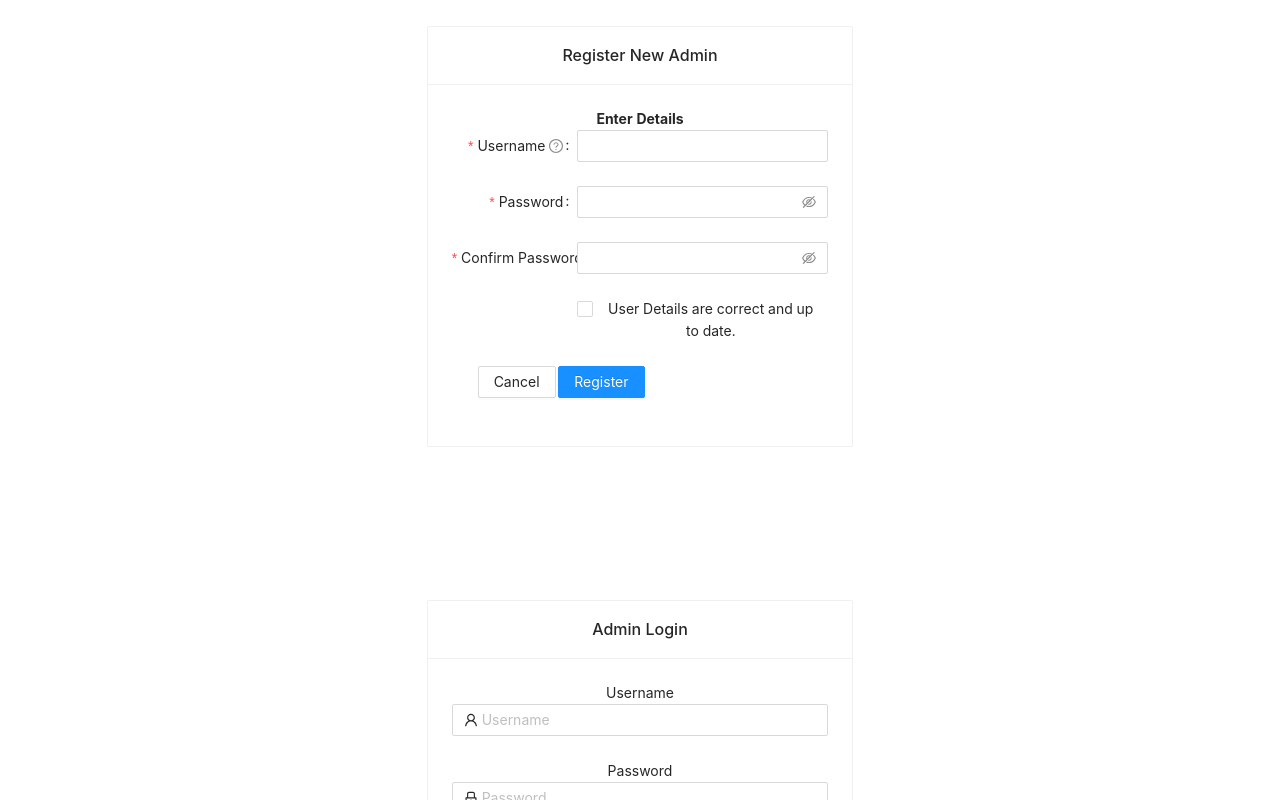
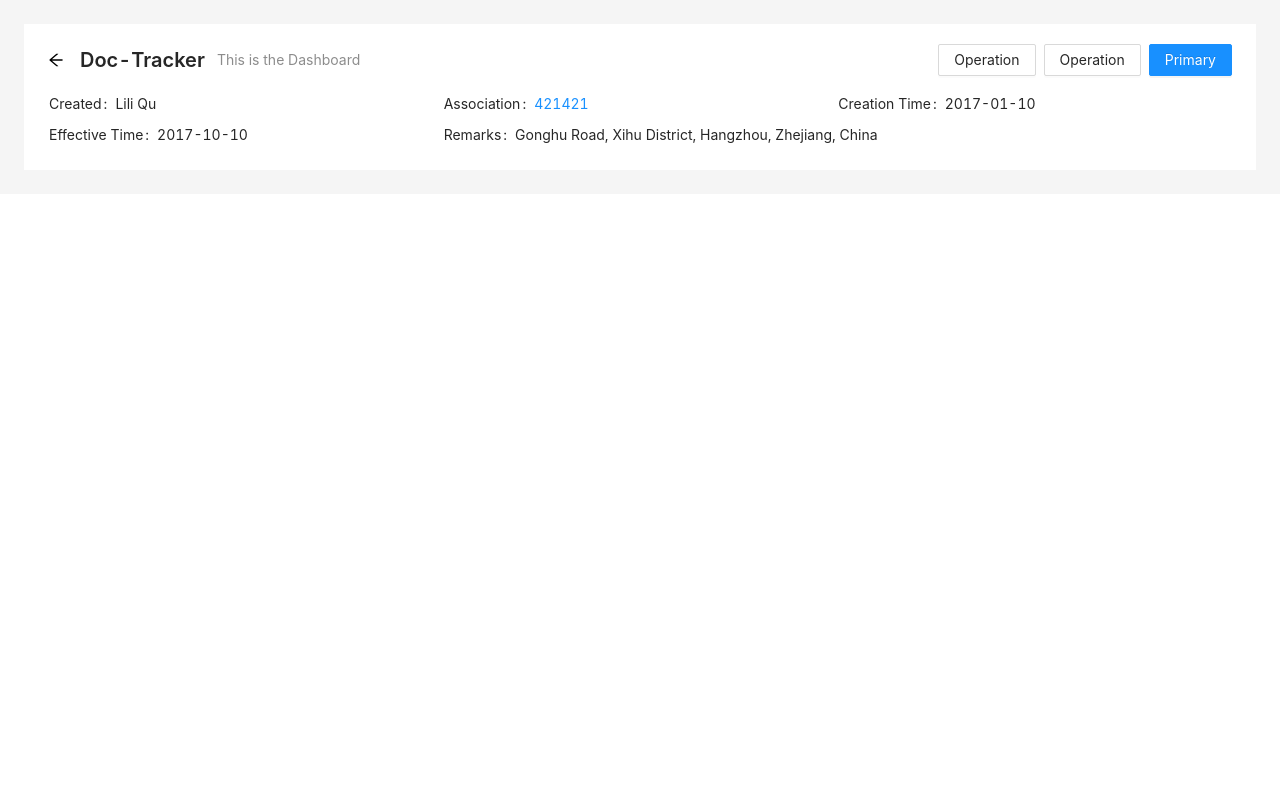
Before and after one commit to Harsha-Amarasinghe/Test-Auth, a React (Create React App) app in the folder user-authentication/: page / in a window 1280 px wide. Shown: the top 800 px of the page. Built offline with nearby package versions, Linux system fonts and the light colour scheme.

Commit message:
Made DashBoard

```diff
--- a/user-authentication/src/App.css
+++ b/user-authentication/src/App.css
@@ -1,4 +1,7 @@
-
+.site-page-header-ghost-wrapper {
+  padding: 24px;
+  background-color: #f5f5f5;
+}
 
 .App {
   text-align: center;
--- a/user-authentication/src/App.js
+++ b/user-authentication/src/App.js
@@ -4,12 +4,12 @@ import './App.css';
 import { Button } from 'antd';
 import AdminLogin from './components/AdminLogin';
 import AdminRegistration from './components/AdminRegistration';
+import DashboardMain from './components/Dashboard/DashboardMain';
 
 function App() {
   return (
     <div className="App">
-      <AdminRegistration />
-      <AdminLogin />
+      <DashboardMain />
 
     </div>
   );
--- /dev/null
+++ b/user-authentication/src/components/Dashboard/DashboardMain.jsx
@@ -0,0 +1,36 @@
+import React from 'react'
+import { PageHeader, Button, Descriptions } from 'antd';
+
+const DashboardMain = () => {
+  return (
+    <div className="site-page-header-ghost-wrapper">
+    <PageHeader
+      ghost={false}
+      onBack={() => window.history.back()}
+      title="Doc-Tracker"
+      subTitle="This is the Dashboard"
+      extra={[
+        <Button key="3">Operation</Button>,
+        <Button key="2">Operation</Button>,
+        <Button key="1" type="primary">
+          Primary
+        </Button>,
+      ]}
+    >
+      <Descriptions size="small" column={3}>
+        <Descriptions.Item label="Created">Lili Qu</Descriptions.Item>
+        <Descriptions.Item label="Association">
+          <a>421421</a>
+        </Descriptions.Item>
+        <Descriptions.Item label="Creation Time">2017-01-10</Descriptions.Item>
+        <Descriptions.Item label="Effective Time">2017-10-10</Descriptions.Item>
+        <Descriptions.Item label="Remarks">
+          Gonghu Road, Xihu District, Hangzhou, Zhejiang, China
+        </Descriptions.Item>
+      </Descriptions>
+    </PageHeader>
+  </div>
+  )
+}
+
+export default DashboardMain
```
Also changed, not shown: 2 other files (tests, documents, lock files or other folders).
